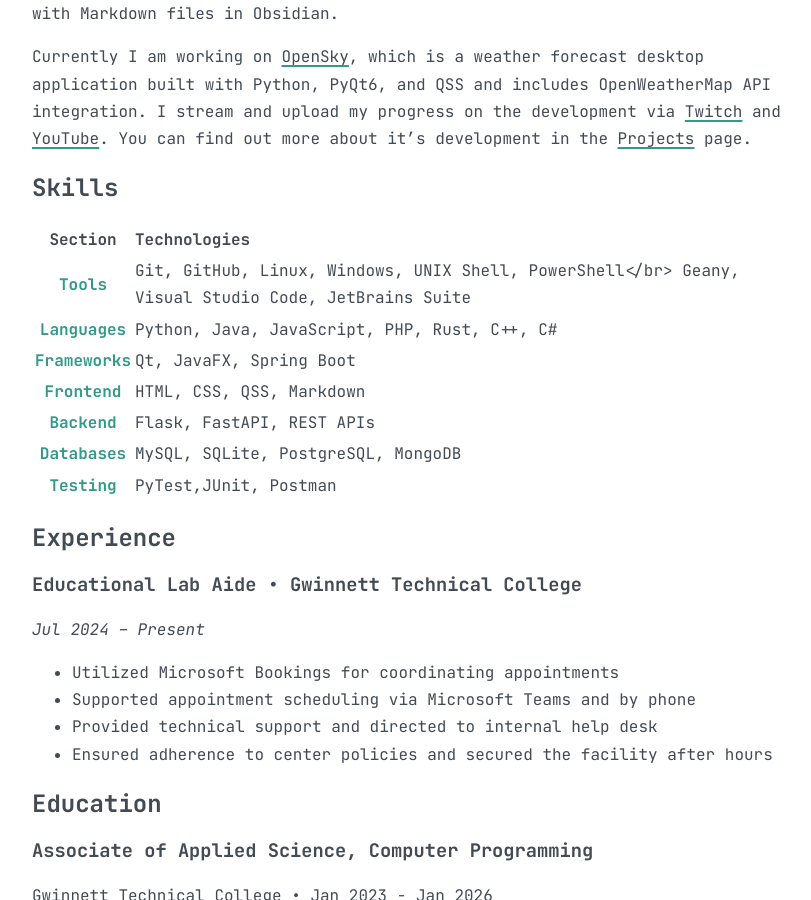
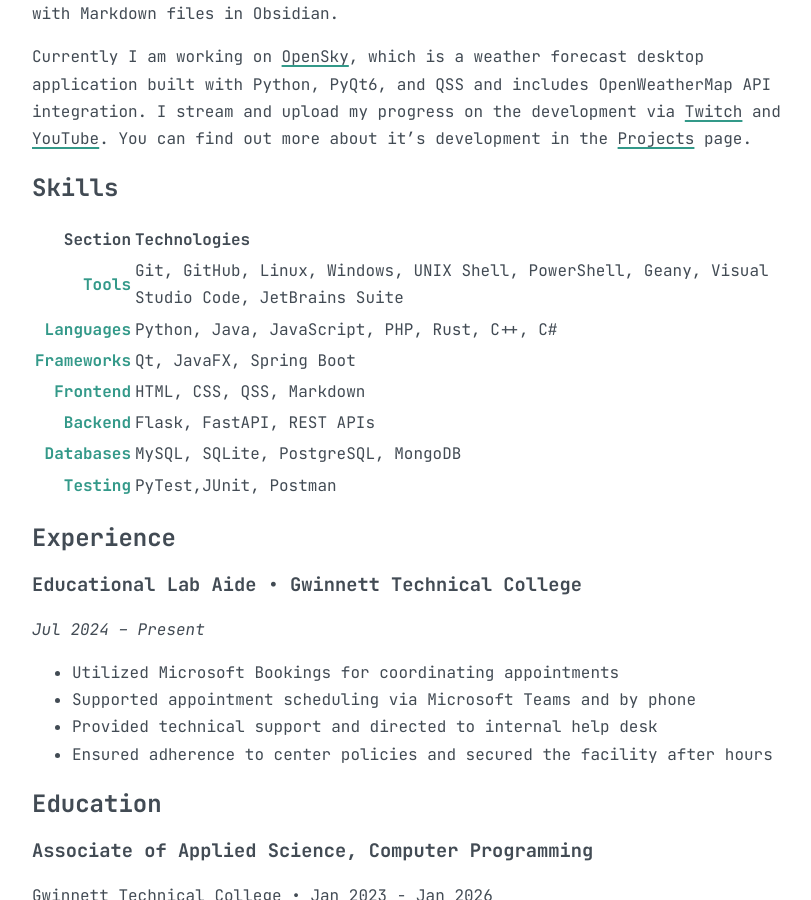
Before and after one commit to 8Bitsian/Resume, a Jekyll site: the page built from pages/index.md, in a window 1280 px wide and 900 px high, scrolled down 381 px. Shown: the whole window, without its empty margins (224-1035 px from the left). Built offline with Jekyll 4.4.1, drawn with Linux system fonts in a browser that asks for light colours.

```diff
--- a/pages/index.md
+++ b/pages/index.md
@@ -21,8 +21,8 @@ You can find out more about it's development in the [Projects]() page.
 ## Skills
 
 | Section | Technologies |
-| :---: | :--- |
-| **Tools** | Git, GitHub, Linux, Windows, UNIX Shell, PowerShell</br> Geany, Visual Studio Code, JetBrains Suite |
+| ---: | :--- |
+| **Tools** | Git, GitHub, Linux, Windows, UNIX Shell, PowerShell, Geany, Visual Studio Code, JetBrains Suite |
 | **Languages** | Python, Java, JavaScript, PHP, Rust, C++, C# |
 | **Frameworks** | Qt, JavaFX, Spring Boot |
 | **Frontend** | HTML, CSS, QSS, Markdown |
```
